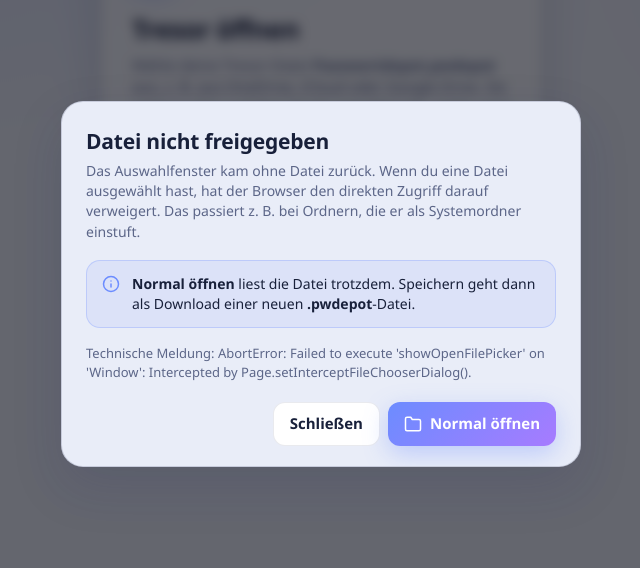
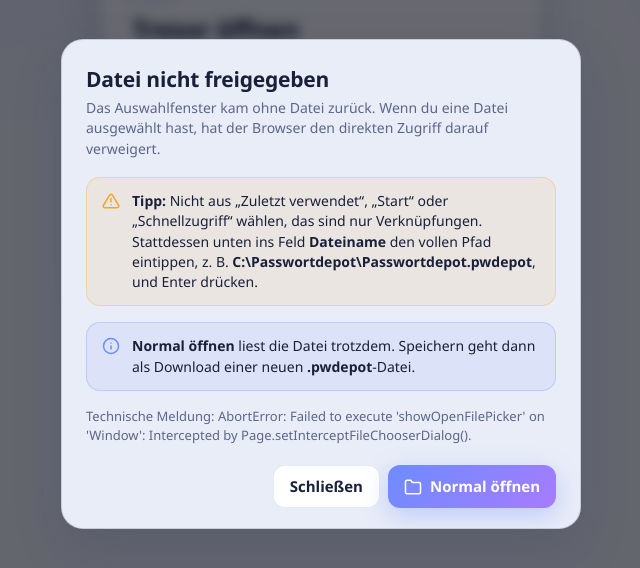
Before and after one commit to kevincici/passwortdepot, a plain HTML site: page index.html in a window 1280 px wide. Both pictures are taken after a click on the button "Meine Tresor-Datei öffnen". Shown: the part 116-684 px from the top of the page, without its empty margins (319-959 px from the left). Drawn offline with Linux system fonts and the light colour scheme.

Commit message:
Hinweis: Datei per vollem Pfad statt aus Zuletzt verwendet waehlen

```diff
--- a/index.html
+++ b/index.html
@@ -1032,7 +1032,8 @@ function extractBlob(text) {
 }
 function pickerRefused(e) {
   const m = modal(`<h2>Datei nicht freigegeben</h2>
-    <p class="sub">Das Auswahlfenster kam ohne Datei zurück. Wenn du eine Datei ausgewählt hast, hat der Browser den direkten Zugriff darauf verweigert. Das passiert z. B. bei Ordnern, die er als Systemordner einstuft.</p>
+    <p class="sub">Das Auswahlfenster kam ohne Datei zurück. Wenn du eine Datei ausgewählt hast, hat der Browser den direkten Zugriff darauf verweigert.</p>
+    <div class="alert warn">${ic('alert')}<div><b>Tipp:</b> Nicht aus „Zuletzt verwendet“, „Start“ oder „Schnellzugriff“ wählen, das sind nur Verknüpfungen. Stattdessen unten ins Feld <b>Dateiname</b> den vollen Pfad eintippen, z. B. <b>C:\\Passwortdepot\\Passwortdepot.pwdepot</b>, und Enter drücken.</div></div>
     <div class="alert info">${ic('info')}<div><b>Normal öffnen</b> liest die Datei trotzdem. Speichern geht dann als Download einer neuen <b>.pwdepot</b>-Datei.</div></div>
     <p class="small muted">Technische Meldung: ${esc((e?.name || 'Fehler') + ': ' + (e?.message || e))}</p>
     <div class="btns"><button class="btn" id="cancel">Schließen</button><button class="btn primary" id="plain" autofocus>${ic('folder')}Normal öffnen</button></div>`);
```
